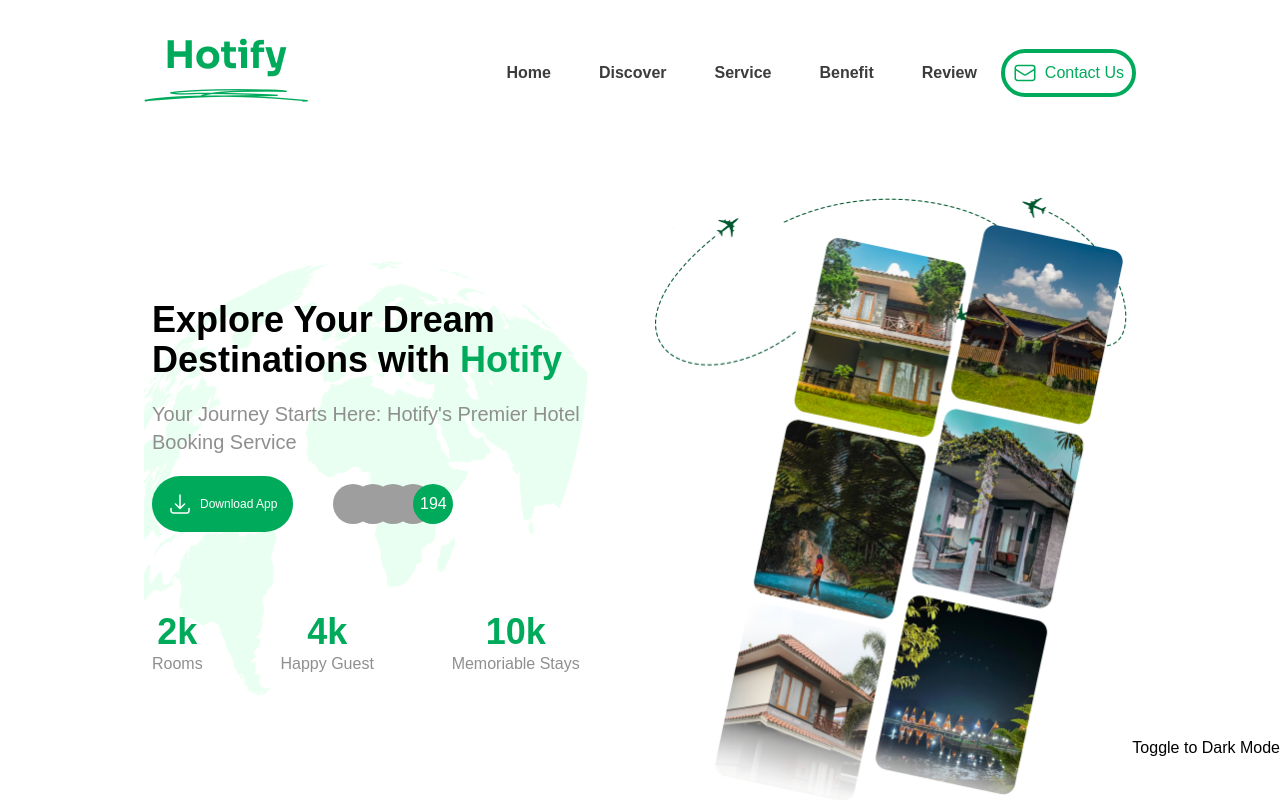
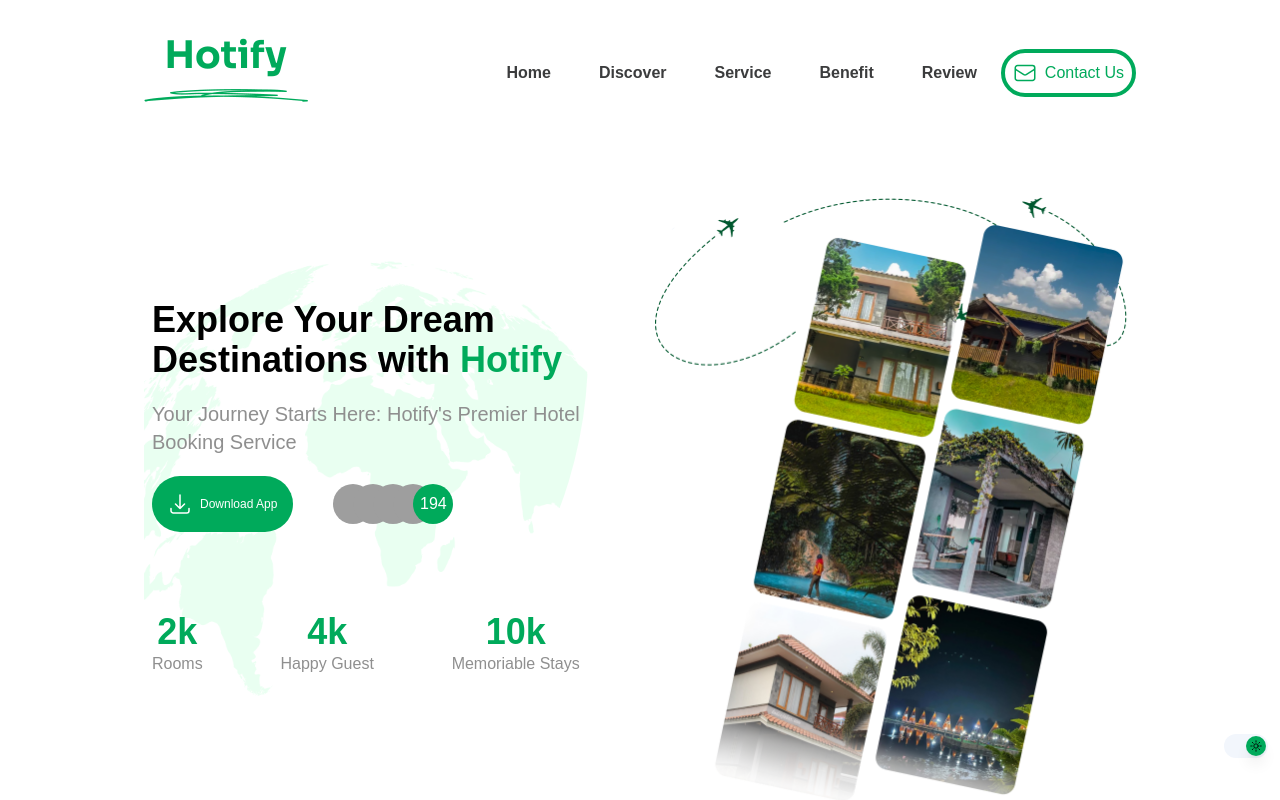
Before and after one commit to arifinhabibi/hotify, a Next.js app: page / in a window 1280 px wide. Shown: the top 800 px of the page. Built offline with nearby package versions, Linux system fonts and the light colour scheme; grey boxes are pictures that could not be loaded.

Commit message:
switching darkmode

```diff
--- a/components/ThemeToggle.tsx
+++ b/components/ThemeToggle.tsx
@@ -1,5 +1,8 @@
 "use client";
 
+import { Switch } from "@/components/ui/switch";
+import { MoonIcon } from "@heroicons/react/24/outline";
+import { SwitchThumb } from "@radix-ui/react-switch";
 import { useEffect, useState } from "react";
 
 const ThemeToggle = () => {
@@ -32,9 +35,16 @@ const ThemeToggle = () => {
   };
 
   return (
-    <button onClick={toggleTheme} className="fixed bottom-10 right-0">
-      Toggle to {theme === "dark" ? "Light" : "Dark"} Mode
-    </button>
+    // <button onClick={toggleTheme} className="fixed bottom-10 right-0">
+    //   Toggle to {theme === "dark" ? "Light" : "Dark"} Mode
+    // </button>
+    <div className="fixed bottom-10 right-3">
+      <Switch
+        onCheckedChange={toggleTheme}
+        defaultChecked={localStorage.getItem("theme") != "light" ? true : false}
+        checked={localStorage.getItem("theme") != "light" ? true : false}
+      ></Switch>
+    </div>
   );
 };
 
--- a/components/hotify/footer.tsx
+++ b/components/hotify/footer.tsx
@@ -1,4 +1,5 @@
 import Image from "next/image";
+import Link from "next/link";
 
 const Footer = () => {
   return (
@@ -32,6 +33,24 @@ const Footer = () => {
             Hotify Inc. <br /> Address: 123 Main Street, City <br /> Email:
             info@hotify.com <br /> Phone: 1-800-HOTIFY
           </p>
+          <ul className="py-2">
+            <li className="my-1">
+              <Link
+                className=" text-white"
+                href={"https://www.linkedin.com/in/arifinhabibi/"}
+              >
+                Develop By arifin habibi
+              </Link>
+            </li>
+            <li className="my-1">
+              <Link
+                className=" text-white"
+                href={"https://www.linkedin.com/in/syahrul-awaludin/"}
+              >
+                Design By syahrul awaludin
+              </Link>
+            </li>
+          </ul>
         </div>
         <div>
           <h4 className="my-3 text-lg font-semibold">Download Hotify App</h4>
--- /dev/null
+++ b/components/ui/switch.tsx
@@ -0,0 +1,33 @@
+"use client";
+
+import * as React from "react";
+import * as SwitchPrimitives from "@radix-ui/react-switch";
+
+import { cn } from "@/lib/utils";
+import { MoonIcon } from "lucide-react";
+import { SunIcon } from "@heroicons/react/24/outline";
+
+const Switch = React.forwardRef<
+  React.ElementRef<typeof SwitchPrimitives.Root>,
+  React.ComponentPropsWithoutRef<typeof SwitchPrimitives.Root>
+>(({ checked, className, ...props }, ref) => (
+  <SwitchPrimitives.Root
+    className={cn(
+      "focus-visible:ring-ring peer inline-flex h-6 w-11 shrink-0 cursor-pointer items-center rounded-full border-2 border-transparent transition-colors focus-visible:outline-none focus-visible:ring-2 focus-visible:ring-offset-2 focus-visible:ring-offset-background disabled:cursor-not-allowed disabled:opacity-50 data-[state=checked]:bg-BG data-[state=unchecked]:bg-dark-background",
+      className,
+    )}
+    {...props}
+    ref={ref}
+  >
+    <SwitchPrimitives.Thumb
+      className={cn(
+        "pointer-events-none flex h-5 w-5 items-center justify-center rounded-full bg-primary shadow-lg ring-0 transition-transform data-[state=checked]:translate-x-5 data-[state=unchecked]:translate-x-0",
+      )}
+    >
+      {!checked ? <MoonIcon width={14} /> : <SunIcon width={14} />}
+    </SwitchPrimitives.Thumb>
+  </SwitchPrimitives.Root>
+));
+Switch.displayName = SwitchPrimitives.Root.displayName;
+
+export { Switch };
--- a/package.json
+++ b/package.json
@@ -16,6 +16,7 @@
     "@radix-ui/react-popover": "^1.0.7",
     "@radix-ui/react-select": "^2.0.0",
     "@radix-ui/react-slot": "^1.0.2",
+    "@radix-ui/react-switch": "^1.0.3",
     "@radix-ui/react-toggle": "^1.0.3",
     "class-variance-authority": "^0.7.0",
     "clsx": "^2.1.1",
```
Also changed, not shown: 1 other file (tests, documents, lock files or other folders).
